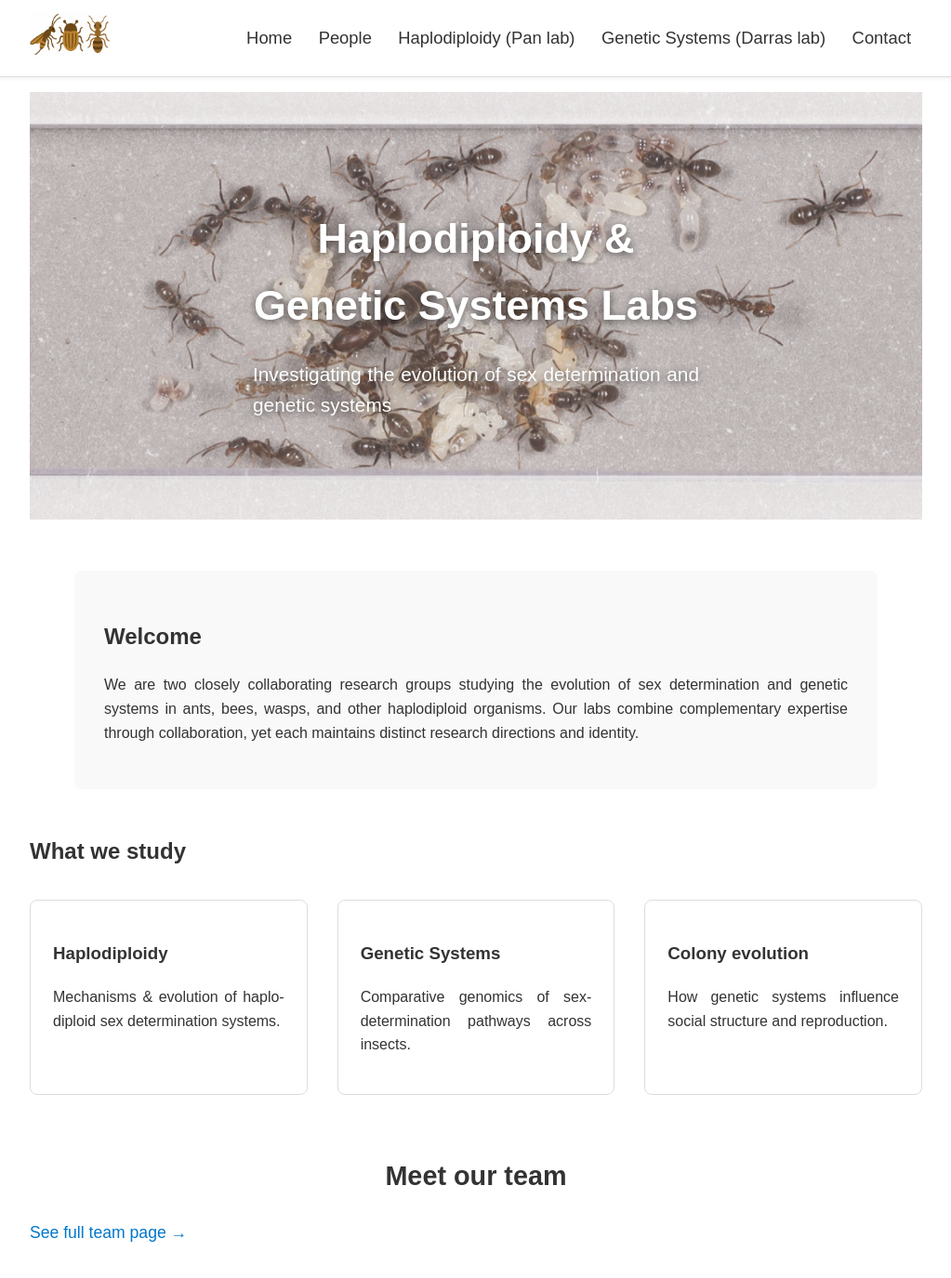
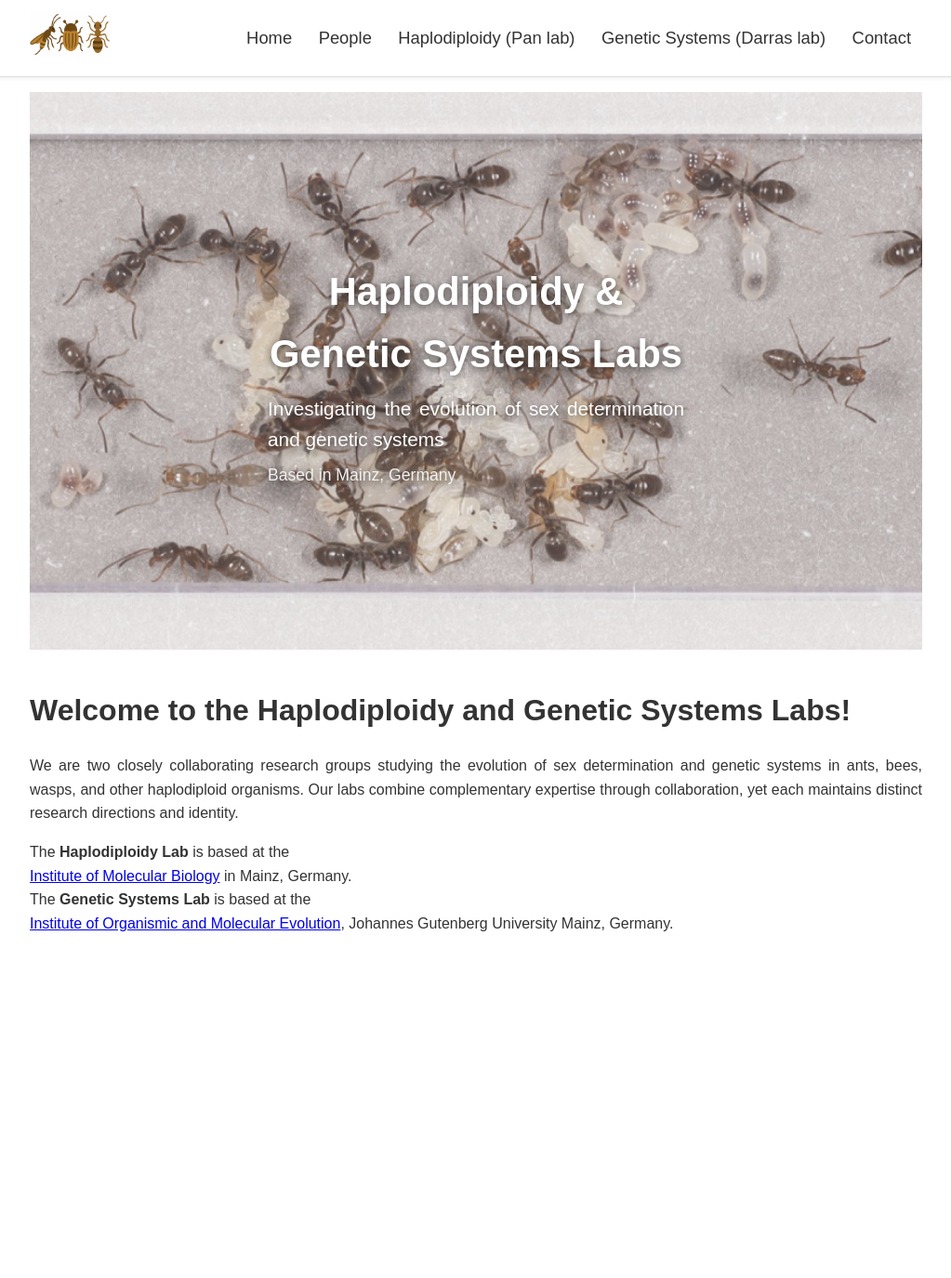
Before and after one commit to lab-darras/lab-darras.github.io, a Jekyll site: the page built from index.md, in a window 1280 px wide and 1400 px high. Shown: the top 1375 px of the window at 93% size, without its empty margins (128-1151 px from the left). Built offline with Jekyll 4.4.1, drawn with Linux system fonts in a browser that asks for light colours.

Commit message:
Update index.md

```diff
--- a/index.md
+++ b/index.md
@@ -3,120 +3,82 @@ layout: default
 title: Home
 ---
 
-<!-- Hero / Banner -->
 <div class="hero-banner">
   <img src="{{ '/assets/images/linepithema.png' | relative_url }}" alt="Linepithema illustration">
   <div class="hero-overlay">
     <h1>Haplodiploidy & Genetic Systems Labs</h1>
-    <p>Investigating the evolution of sex determination and genetic systems</p>
+    <p class="tagline">Investigating the evolution of sex determination and genetic systems</p>
+    <p class="location">Based in Mainz, Germany</p>
   </div>
 </div>
 
-<!-- Intro / About -->
-<section class="intro-card">
-  <h2>Welcome</h2>
-  <p>
-    We are two closely collaborating research groups studying the evolution of sex determination and genetic systems in ants, bees, wasps, and other haplodiploid organisms. Our labs combine complementary expertise through collaboration, yet each maintains distinct research directions and identity.
-  </p>
-</section>
+# Welcome to the Haplodiploidy and Genetic Systems Labs!
 
-<!-- Research focus -->
-<section class="research-cards">
-  <h2>What we study</h2>
-  <div class="cards-container">
-    <div class="card">
-      <h3>Haplodiploidy</h3>
-      <p>Mechanisms & evolution of haplo-diploid sex determination systems.</p>
-    </div>
-    <div class="card">
-      <h3>Genetic Systems</h3>
-      <p>Comparative genomics of sex-determination pathways across insects.</p>
-    </div>
-    <div class="card">
-      <h3>Colony evolution</h3>
-      <p>How genetic systems influence social structure and reproduction.</p>
-    </div>
-  </div>
-</section>
+We are two closely collaborating research groups studying the evolution of sex determination and genetic systems in ants, bees, wasps, and other haplodiploid organisms. Our labs combine complementary expertise through collaboration, yet each maintains distinct research directions and identity.
 
-<!-- Team banner or link to People page -->
-<section class="team-banner">
-  <h2>Meet our team</h2>
-  <p><a href="{{ '/people.html' | relative_url }}">See full team page →</a></p>
-</section>
+The **Haplodiploidy Lab** is based at the
+<a href="https://www.imb.de/" target="_blank">Institute of Molecular Biology</a> in Mainz, Germany.
+The **Genetic Systems Lab** is based at the
+<a href="https://iome.biology.uni-mainz.de/" target="_blank">Institute of Organismic and Molecular Evolution</a>, Johannes Gutenberg University Mainz, Germany.
 
-<!-- CSS -->
 <style>
 .hero-banner {
   position: relative;
   width: 100%;
+  height: 55vh;        /* responsive height relative to screen */
+  min-height: 300px;   /* don’t get too small */
+  max-height: 600px;   /* don’t get too tall */
   overflow: hidden;
-  max-height: 500px;
-  margin-bottom: 3rem;
+  margin-bottom: 2.5rem;
 }
+
 .hero-banner img {
   width: 100%;
-  height: auto;
-  object-fit: cover;
+  height: 100%;
+  object-fit: cover;   /* cover container while cropping edges */
   opacity: 0.8;
 }
-.hero-banner .hero-overlay {
+
+.hero-overlay {
   position: absolute;
   top: 50%;
   left: 50%;
   transform: translate(-50%, -50%);
+  text-align: center;
   color: white;
-  text-align: center;
   text-shadow: 0px 2px 8px rgba(0,0,0,0.6);
+  padding: 0 1rem; /* prevent text touching edges on small screens */
 }
-.hero-banner .hero-overlay h1 {
-  font-size: 2.8rem;
+
+.hero-overlay h1 {
+  font-size: 2.6rem;
   margin-bottom: 0.5rem;
 }
-.hero-banner .hero-overlay p {
+
+.hero-overlay .tagline {
   font-size: 1.3rem;
   font-weight: 300;
+  margin: 0.5rem auto;
+  max-width: 800px;
 }
 
-.intro-card {
-  background: #f9f9f9;
-  padding: 2rem;
-  margin: 0 auto 3rem auto;
-  max-width: 800px;
-  border-radius: 8px;
+.hero-overlay .location {
+  font-size: 1.1rem;
+  font-weight: 400;
+  margin-top: 0.5rem;
+  color: #f0f0f0;
 }
 
-.research-cards .cards-container {
-  display: grid;
-  grid-template-columns: repeat(auto-fit, minmax(240px, 1fr));
-  gap: 2rem;
-  margin: 2rem auto;
-  max-width: 960px;
-}
-.research-cards .card {
-  padding: 1.5rem;
-  border: 1px solid #ddd;
-  border-radius: 8px;
-  transition: box-shadow 0.3s ease;
-}
-.research-cards .card:hover {
-  box-shadow: 0px 6px 20px rgba(0,0,0,0.1);
-  transform: translateY(-5px);
-}
-
-.team-banner {
-  text-align: center;
-  margin: 4rem 0;
-}
-.team-banner h2 {
-  font-size: 1.8rem;
-}
-.team-banner p a {
-  font-size: 1.1rem;
-  color: #0077cc;
-  text-decoration: none;
-}
-.team-banner p a:hover {
-  text-decoration: underline;
+/* Responsive adjustments */
+@media (max-width: 768px) {
+  .hero-overlay h1 {
+    font-size: 2rem;
+  }
+  .hero-overlay .tagline {
+    font-size: 1.1rem;
+  }
+  .hero-overlay .location {
+    font-size: 1rem;
+  }
 }
 </style>
```
